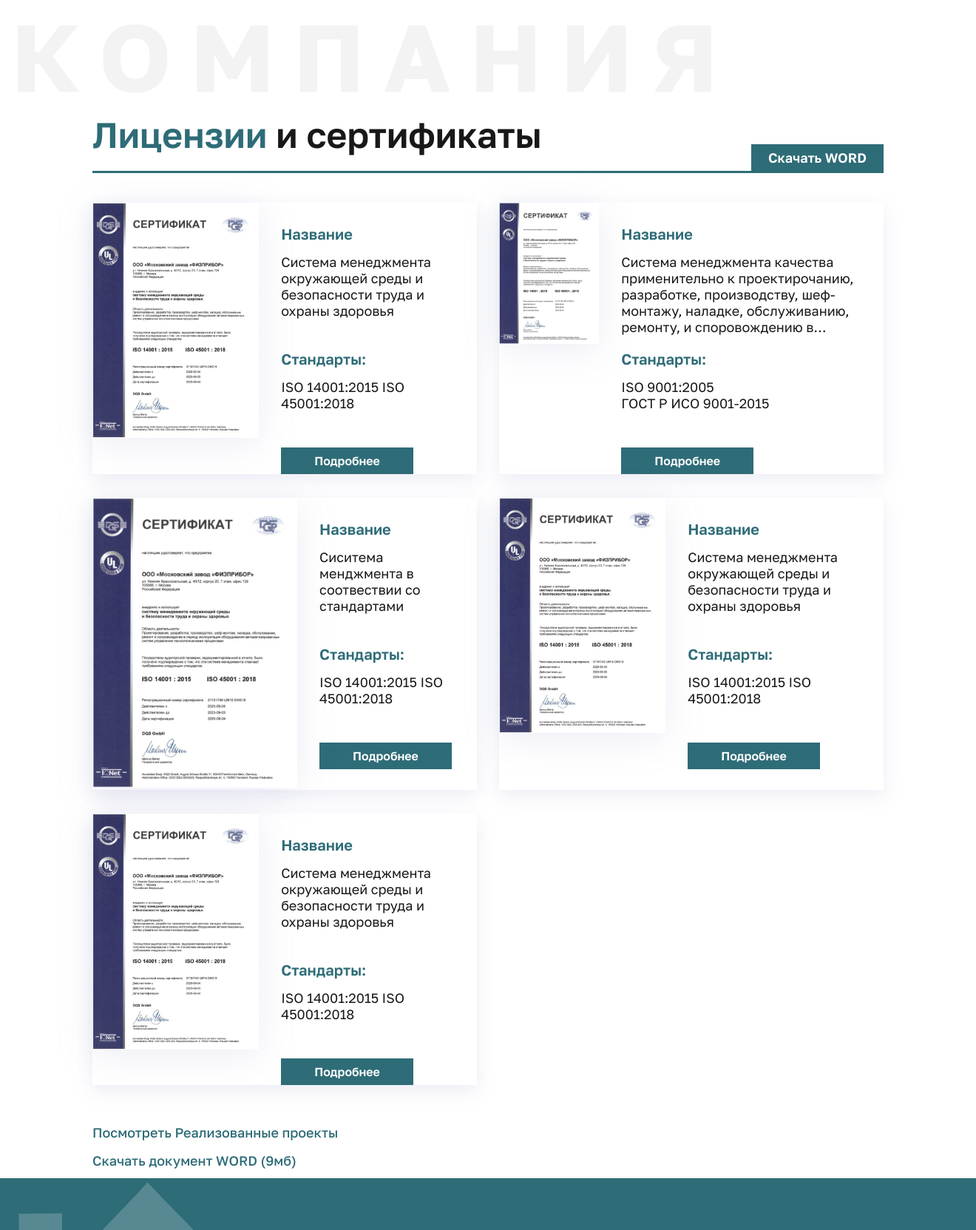
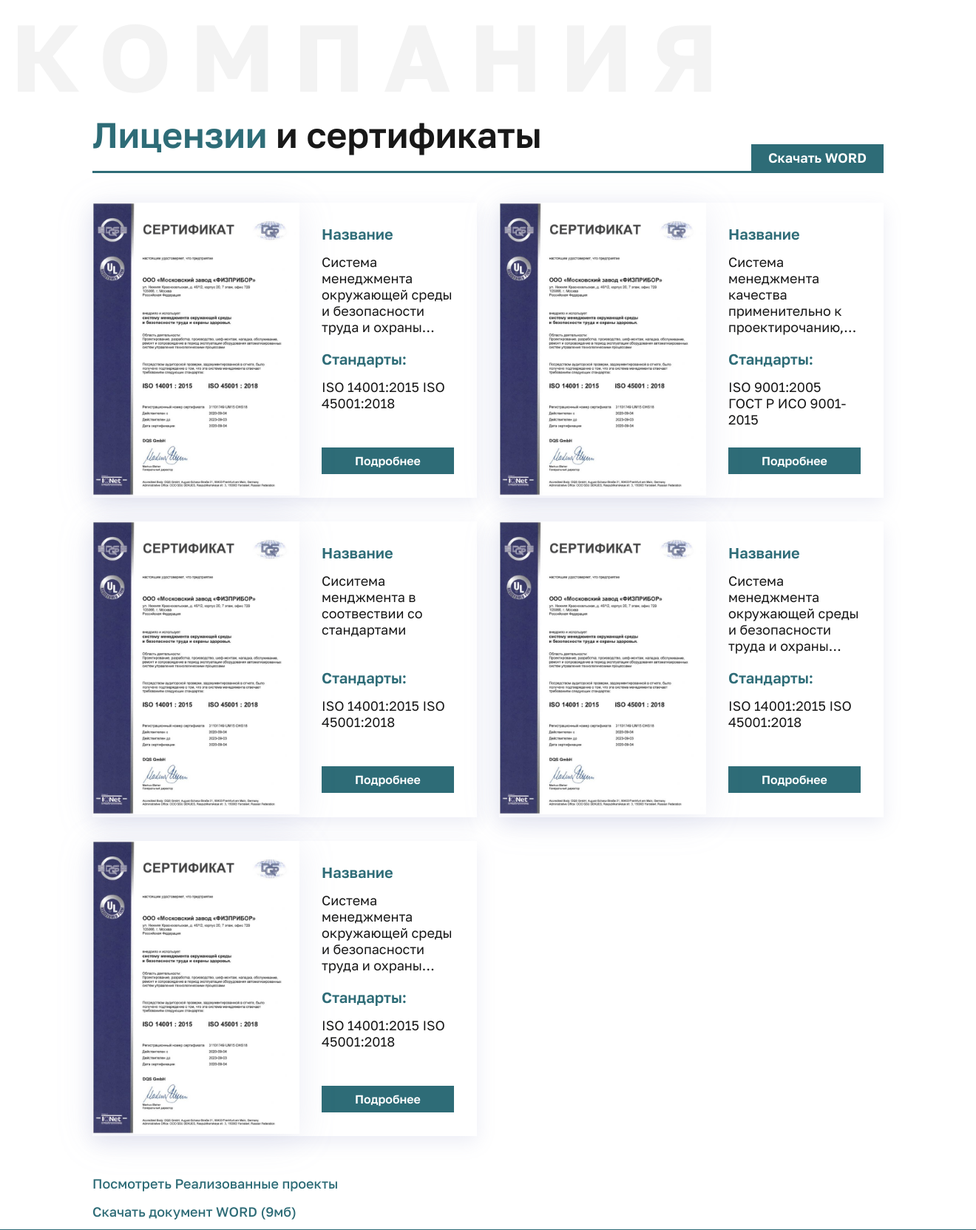
Before and after one commit to Vaglaskogi/fizpripor, a PHP site: page /licenses.php in a window 1320 px wide. Shown: the part 231-1894 px from the top of the page at 74% size. Run offline with PHP 8.4, Linux system fonts and the light colour scheme.

Commit message:
Фикс пробела

```diff
--- a/css/style.css
+++ b/css/style.css
@@ -2061,7 +2061,8 @@ h2 {
   display: -webkit-box;
   display: -ms-flexbox;
   display: flex;
-  width: 520px;
+  max-width: 520px;
+  width: 100%;
   -webkit-box-shadow: 0px 8px 24px rgba(129, 135, 189, 0.15);
           box-shadow: 0px 8px 24px rgba(129, 135, 189, 0.15);
   margin-bottom: 32px;
@@ -2072,8 +2073,9 @@ h2 {
 }
 
 .licenses-card__img {
-  width: 280px;
-  height: 397px;
+  min-width: 280px;
+  max-width: 280px;
+  max-height: 397px;
   -webkit-filter: drop-shadow(0px 8px 24px rgba(129, 135, 189, 0.15));
           filter: drop-shadow(0px 8px 24px rgba(129, 135, 189, 0.15));
 }
@@ -2270,12 +2272,6 @@ h2 {
 }
 
 .photopage-button {
-  display: -webkit-box;
-  display: -ms-flexbox;
-  display: flex;
-  -webkit-box-align: center;
-      -ms-flex-align: center;
-          align-items: center;
   background-color: #fff;
   font-weight: 600;
   font-size: 28px;
@@ -2398,6 +2394,7 @@ h2 {
 }
 
 .productspage-button {
+  display: block;
   background-color: inherit;
   color: #181818;
   padding: 34px 25px 34px 0px;
@@ -2669,6 +2666,7 @@ h2 {
     top: 105px;
     right: -100%;
     width: 100%;
+    max-width: 100%;
     height: 100%;
     background: #ffffff;
     display: -webkit-box;
@@ -2741,7 +2739,7 @@ h2 {
     z-index: 3;
   }
   .header-container.activeMenu {
-    right: 0px;
+    right: 0%;
     -webkit-transition: all 0.4s ease 0s;
     transition: all 0.4s ease 0s;
   }
--- a/js/mobile-menu.js
+++ b/js/mobile-menu.js
@@ -1,15 +1,15 @@
-// const body = document.querySelector("body");
-// let animate = document.querySelectorAll(".aos-animate");
+const body = document.querySelector("body");
+let animate = document.querySelectorAll(".aos-animate");
 
-// bodyClassList = body.classList;
+bodyClassList = body.classList;
 
-// console.log(bodyClassList);
+console.log(bodyClassList);
 
-// if (bodyClassList.contains("_mobile")) {
-//    for (let i = 0; i < 10; i++) {
-//       classList.remove("aos-animate");
-//       console.log(animate);
-//    }
-//    let headerOld = document.querySelector(".header");
-//    headerOld.remove();
-// }
+if (bodyClassList.contains("_mobile")) {
+   for (let i = 0; i < 10; i++) {
+      classList.remove("aos-animate");
+      console.log(animate);
+   }
+   let headerOld = document.querySelector(".header");
+   headerOld.remove();
+}
--- a/js/сheckForMobile.js
+++ b/js/сheckForMobile.js
@@ -1,5 +1,5 @@
-// if (('ontouchstart' in document.documentElement)==true) {
-//   document.body.classList.add("_mobile");
-// } else {
-//   document.body.classList.add("_pc");
-// }
+if ("ontouchstart" in document.documentElement == true) {
+   document.body.classList.add("_mobile");
+} else {
+   document.body.classList.add("_pc");
+}
--- a/sass/_media.sass
+++ b/sass/_media.sass
@@ -94,6 +94,7 @@
       top: 105px
       right: -100%
       width: 100%
+      max-width: 100%
       height: 100%
       background: #ffffff
       display: flex
@@ -143,7 +144,7 @@
     z-index: 3
 
   .header-container.activeMenu
-    right: 0px
+    right: 0%
     transition: all 0.4s ease 0s
 
   .header__burger span
--- a/sass/licenses/_licenses.sass
+++ b/sass/licenses/_licenses.sass
@@ -47,7 +47,8 @@
   &-card
     position: relative
     display: flex
-    width: 520px
+    max-width: 520px
+    width: 100%
     box-shadow: 0px 8px 24px rgba(129, 135, 189, 0.15)
     margin-bottom: 32px
     &__left
@@ -55,8 +56,9 @@
     &__right
       padding: 30px 30px 0 30px
     &__img
-      width: 280px
-      height: 397px
+      min-width: 280px
+      max-width: 280px
+      max-height: 397px
       filter: drop-shadow(0px 8px 24px rgba(129, 135, 189, 0.15))
 
     &__title
--- a/sass/photopage/_photopage.sass
+++ b/sass/photopage/_photopage.sass
@@ -29,8 +29,6 @@
       padding-bottom: 20px
       margin-left: 0
   &-button
-    display: flex
-    align-items: center
     background-color: #fff
     font-weight: 600
     font-size: 28px
--- a/sass/productspage/_productspage.sass
+++ b/sass/productspage/_productspage.sass
@@ -25,7 +25,7 @@
     width: 1070px
     margin-top: 60px
   &-button
-
+    display: block
     background-color: inherit
     color: $text
     padding: 34px 25px 34px 0px
```
